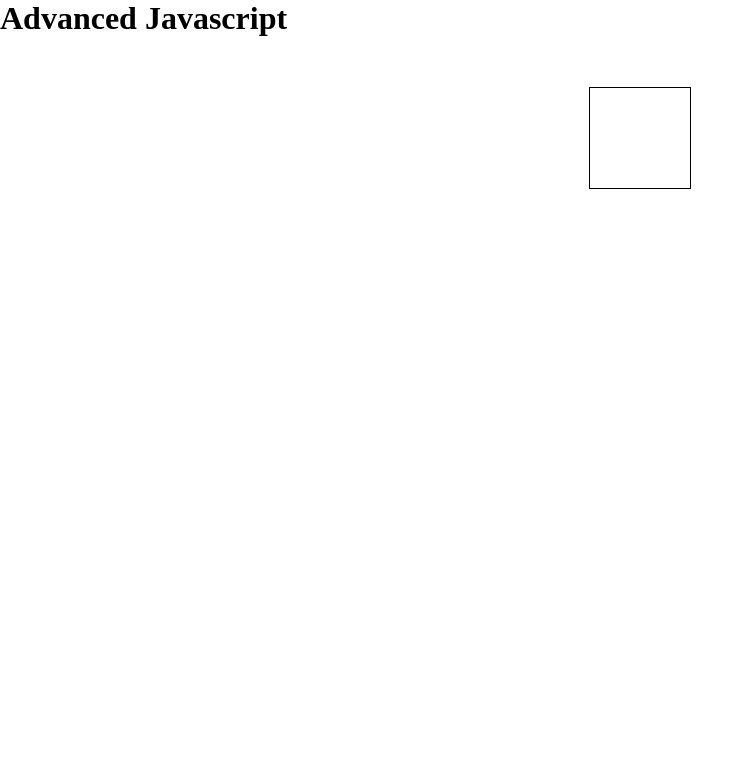
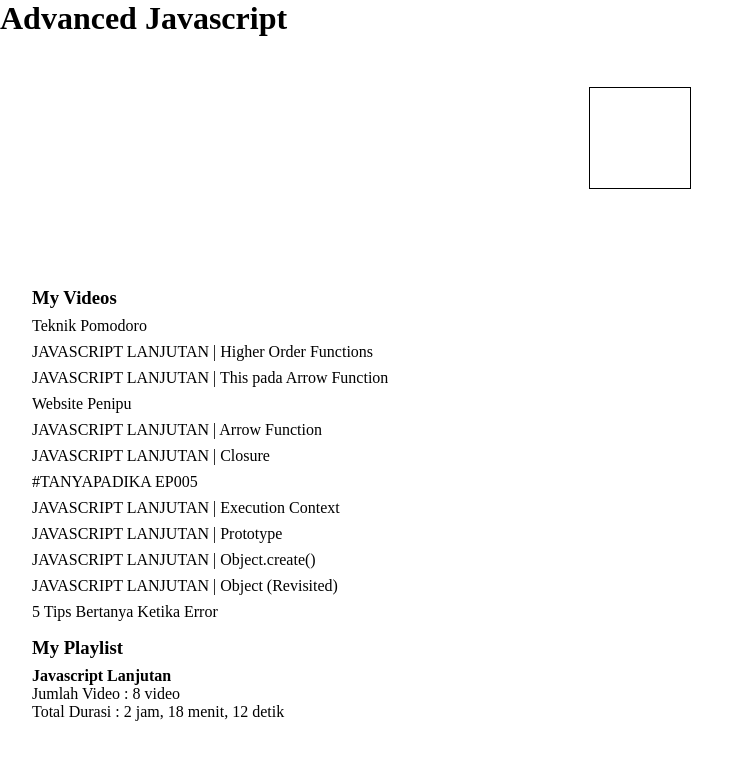
Before and after one commit to arisabar/advanced-javascript, a plain HTML site: page index.html in a window 1280 px wide. Shown: the whole page, without its empty margins (0-754 px from the left). Drawn offline with Linux system fonts and the light colour scheme.

Commit message:
higer Order function

```diff
--- a/higerOrderFn.js
+++ b/higerOrderFn.js
@@ -0,0 +1,125 @@
+//todo ====== filter, map & reduce ===========
+
+const angka = [-1, 8, 9, 1, 4, -5, -4, 3, 2, 9];
+
+//* ========== mencari angka >= 3 ===========
+
+//* menggunakan for
+const newAngka3 = [];
+for (let i = 0; i < angka.length; i++) {
+  //   console.log(angka[i]);
+  if (angka[i] >= 3) {
+    newAngka3.push(angka[i]);
+  }
+}
+
+console.log(newAngka3);
+
+//* menggunakan filter
+
+const newAngka = angka.filter(function (o) {
+  return o >= 3;
+});
+
+console.log(newAngka);
+
+//* ======= mengkalikan semua angka dengan 2 =======
+
+//* menggunakan map
+
+const newMapAngka = newAngka.map((a) => {
+  return a * 2;
+});
+
+const newMapAngka2 = newAngka.map((abc) => {
+  return abc + "angka";
+});
+
+console.log(newMapAngka);
+console.log(newMapAngka2);
+
+//* ======= jumlahkan seluruh elemen pada array =======
+
+//* menggunakan reduce
+
+const newReduceAngka = angka.reduce((accumulator, currentValue) => {
+  return accumulator + currentValue;
+}, 0);
+
+console.log(newReduceAngka);
+
+//* ======= method chaining ===========
+//* cari angka > 5
+//* kalikan 3
+//* jumlahkan
+
+const methodChaining = angka
+  .filter((a) => {
+    return a > 5;
+  })
+  .map((a) => {
+    return a * 3;
+  })
+  .reduce((acc, cur) => {
+    return acc + cur;
+  });
+
+console.log(methodChaining);
+
+//* versi 2
+
+const hasil = angka
+  .filter((a) => a >= 3)
+  .map((a) => a * 2)
+  .reduce((acc, cur) => acc + cur);
+
+console.log(hasil);
+
+//todo study casus
+
+//* ambil semua elemen video
+const video = Array.from(document.querySelectorAll("[data-angka]"));
+
+// console.log(video);
+//* pilih hanya yang 'JAVASCRIPT LANJUTAN'
+let isiVideo = video
+  .filter((video) => video.textContent.includes("JAVASCRIPT LANJUTAN"))
+
+  //* ambil durasi masing2 video
+  .map((item) => item.dataset.angka)
+
+  // const isiVideo = video
+  //   .filter((video) => {
+  //     return video.textContent.includes("JAVASCRIPT LANJUTAN");
+  //   })
+  //   .map((item) => {
+  //     return item.dataset.angka;
+  //   });
+  //* ubah durasi menjadi int, ubah menit menjadi detik
+  .map((waktu) => {
+    //?10:30 -> [10,30] split
+    const parts = waktu.split(":").map((part) => parseFloat(part));
+    return parts[0] * 60 + parts[1];
+  })
+
+  //* jumlahkan semua detik
+
+  .reduce((total, detik) => total + detik);
+
+//* ubah formatnya jadi jam menit detik
+const jam = Math.floor(isiVideo / 3600);
+isiVideo = isiVideo - jam * 3600;
+const menit = Math.floor(isiVideo / 60);
+const detik = isiVideo - menit * 60;
+
+// console.log(isiVideo);
+//* simpan di DOM
+const totalDurasi = document.querySelector(".total-durasi");
+const jumlahVideo = document.querySelector(".jumlah-video");
+totalDurasi.textContent = `${jam} jam, ${menit} menit, ${detik} detik`;
+
+const jmlVideo = video.filter((video) =>
+  video.textContent.includes("JAVASCRIPT LANJUTAN")
+).length;
+
+jumlahVideo.textContent = `${jmlVideo} video`;
--- a/index.html
+++ b/index.html
@@ -10,6 +10,19 @@
         * {
             margin: 0;
             padding: 0;
+        }
+
+        .wrapper {
+            padding: 2rem;
+        }
+
+        li {
+            list-style-type: none;
+            margin-top: .5rem;
+        }
+
+        h3 {
+            margin-top: 1rem;
         }
 
         .box {
@@ -38,6 +51,33 @@
 <body>
     <h1>Advanced Javascript</h1>
     <div class="box"></div>
+    <div class="wrapper">
+
+        <h3>My Videos</h3>
+        <ul>
+            <li data-angka="15:27">Teknik Pomodoro</li>
+            <li data-angka="11:18">JAVASCRIPT LANJUTAN | Higher Order Functions</li>
+            <li data-angka="21:40">JAVASCRIPT LANJUTAN | This pada Arrow Function</li>
+            <li data-angka="19:38">Website Penipu</li>
+            <li data-angka="12:10">JAVASCRIPT LANJUTAN | Arrow Function</li>
+            <li data-angka="20:43">JAVASCRIPT LANJUTAN | Closure</li>
+            <li data-angka="14:30">#TANYAPADIKA EP005</li>
+            <li data-angka="26:38">JAVASCRIPT LANJUTAN | Execution Context</li>
+            <li data-angka="17:33">JAVASCRIPT LANJUTAN | Prototype</li>
+            <li data-angka="10:39">JAVASCRIPT LANJUTAN | Object.create()</li>
+            <li data-angka="17:31">JAVASCRIPT LANJUTAN | Object (Revisited)</li>
+            <li data-angka="14:25">5 Tips Bertanya Ketika Error</li>
+        </ul>
+
+        <h3>My Playlist</h3>
+        <ol>
+            <li>
+                <h4>Javascript Lanjutan</h4>
+                <p>Jumlah Video : <span class="jumlah-video"></span></p>
+                <p>Total Durasi : <span class="total-durasi"></span></p>
+            </li>
+        </ol>
+    </div>
     <!-- <script src="./script.js"></script> -->
     <!-- <script src="./script2.js"></script> -->
     <!-- <script src="./firstCLassCitizens.js"></script> -->
```
